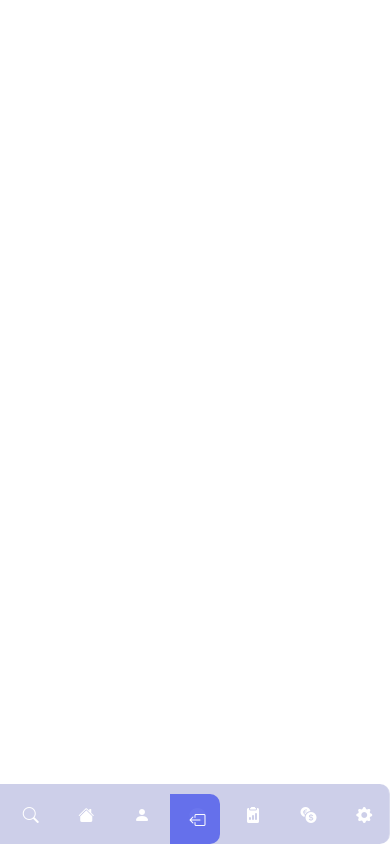
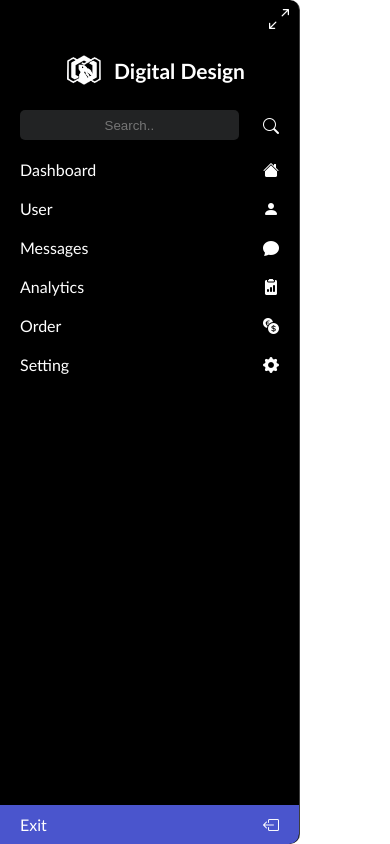
Before and after one commit to oscarcm1/menu, a React (Vite) app: page / in a window 390 px wide. Built offline with nearby package versions, Linux system fonts and the light colour scheme.

Commit message:
responsive design add

```diff
--- a/src/pages/dashboard-sidebar.css
+++ b/src/pages/dashboard-sidebar.css
@@ -29,6 +29,7 @@
   -moz-border-radius: 0px 10px 10px 0px;
   -ms-border-radius: 0px 10px 10px 0px;
   -o-border-radius: 0px 10px 10px 0px;
+  overflow: scroll;
 }
 
 .menu-dashboard.active {
@@ -76,11 +77,11 @@ li.menu-item.logout {
   position: fixed;
   bottom: 0;
   background-color: rgba(86, 98, 236, 0.872);
-  border-radius: 0px 10px 10px 0px;
-  -webkit-border-radius: 0px 10px 10px 0px;
-  -moz-border-radius: 0px 10px 10px 0px;
-  -ms-border-radius: 0px 10px 10px 0px;
-  -o-border-radius: 0px 10px 10px 0px;
+  border-radius: 0px 0px 10px 0px;
+  -webkit-border-radius: 0px 0px 10px 0px;
+  -moz-border-radius: 0px 0px 10px 0px;
+  -ms-border-radius: 0px 0px 10px 0px;
+  -o-border-radius: 0px 0px 10px 0px;
 }
 
 li.menu-item span {
@@ -146,45 +147,16 @@ li.bg-logo {
 }
 
 @media (max-width: 960px) {
-  li.bg-logo,
-  li.btn-menu {
-    display: none;
-  }
-
-  li.menu-item span {
-    display: none;
-  }
-
-  .menu-dashboard,
-  .menu-dashboard.active {
-    position: fixed;
-    width: 100%;
-    height: 60px;
-    background-color: rgba(19, 32, 152, 0.211);
-    bottom: 0;
-    display: flex;
-    justify-content: center;
-    align-items: center;
-  }
-
   .menu {
     display: flex;
+    flex-direction: column;
   }
 
   ul.menu {
+    width: 100%;
     display: flex;
-    justify-content: space-around;
+    justify-content: space-between;
     align-items: center;
-  }
-
-  li.menu-item {
-    width: 50px;
-    height: 50px;
-    border-radius: 50%;
-    -webkit-border-radius: 50%;
-    -moz-border-radius: 50%;
-    -ms-border-radius: 50%;
-    -o-border-radius: 50%;
   }
 
   li.menu-item:hover {
@@ -199,14 +171,30 @@ li.bg-logo {
     margin: 0;
   }
 
+  .bg-menu {
+    position: relative;
+    background-color: white;
+    width: 100%;
+    height: auto;
+    overflow-y: scroll;
+  }
+
   li.menu-item {
-    width: 40px;
-    height: 40px;
-    border-radius: 50%;
-    -webkit-border-radius: 50%;
-    -moz-border-radius: 50%;
-    -ms-border-radius: 50%;
-    -o-border-radius: 50%;
-    padding: 0;
+    display: block;
+  }
+
+  li.menu-item.logout {
+    position: relative;
+  }
+
+  .bg-menu {
+    position: relative;
+    background-color: white;
+    width: 100%;
+    display: block;
+  }
+
+  .menu-dashboard {
+    display: block;
   }
 }
```
